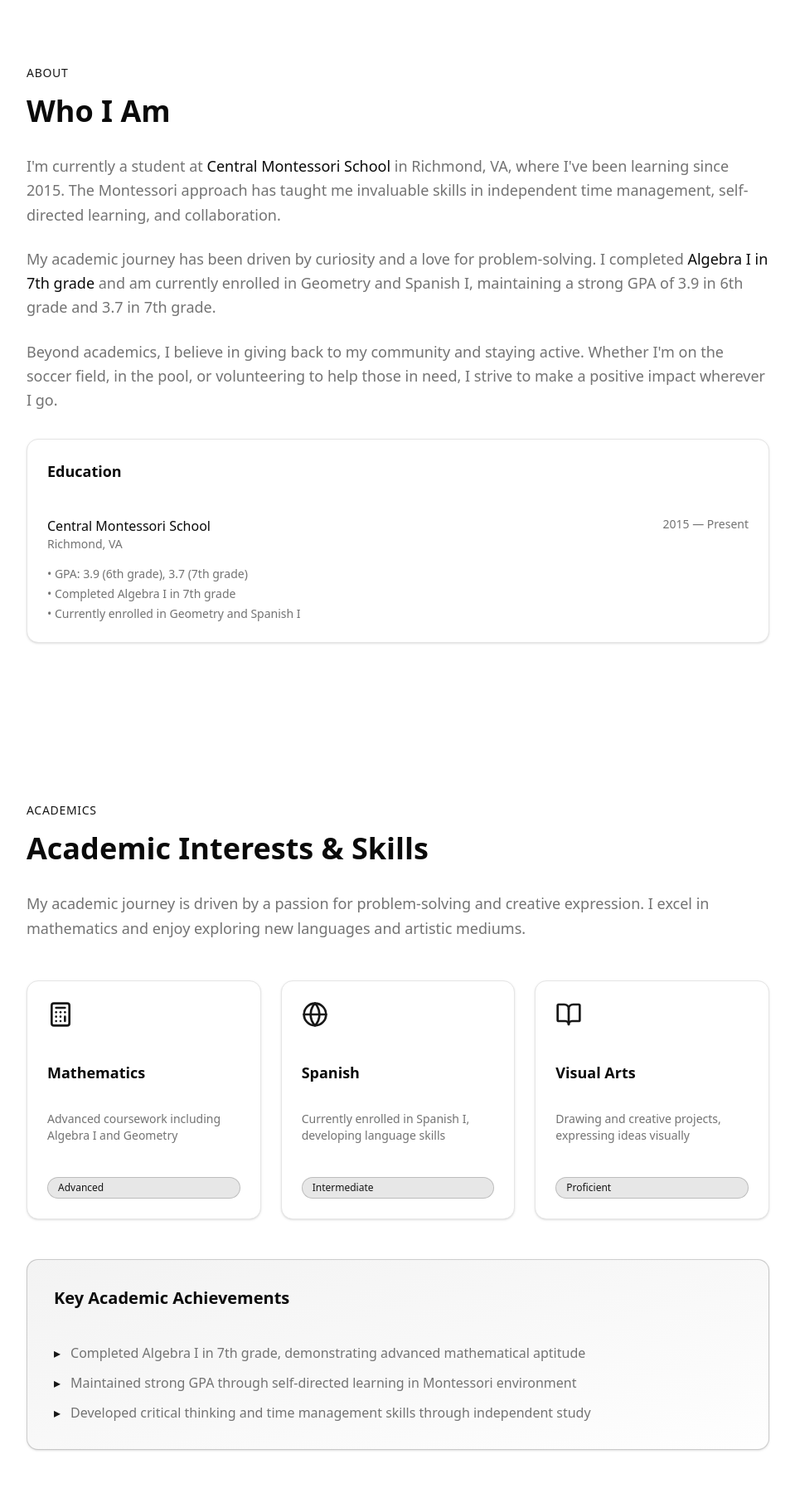
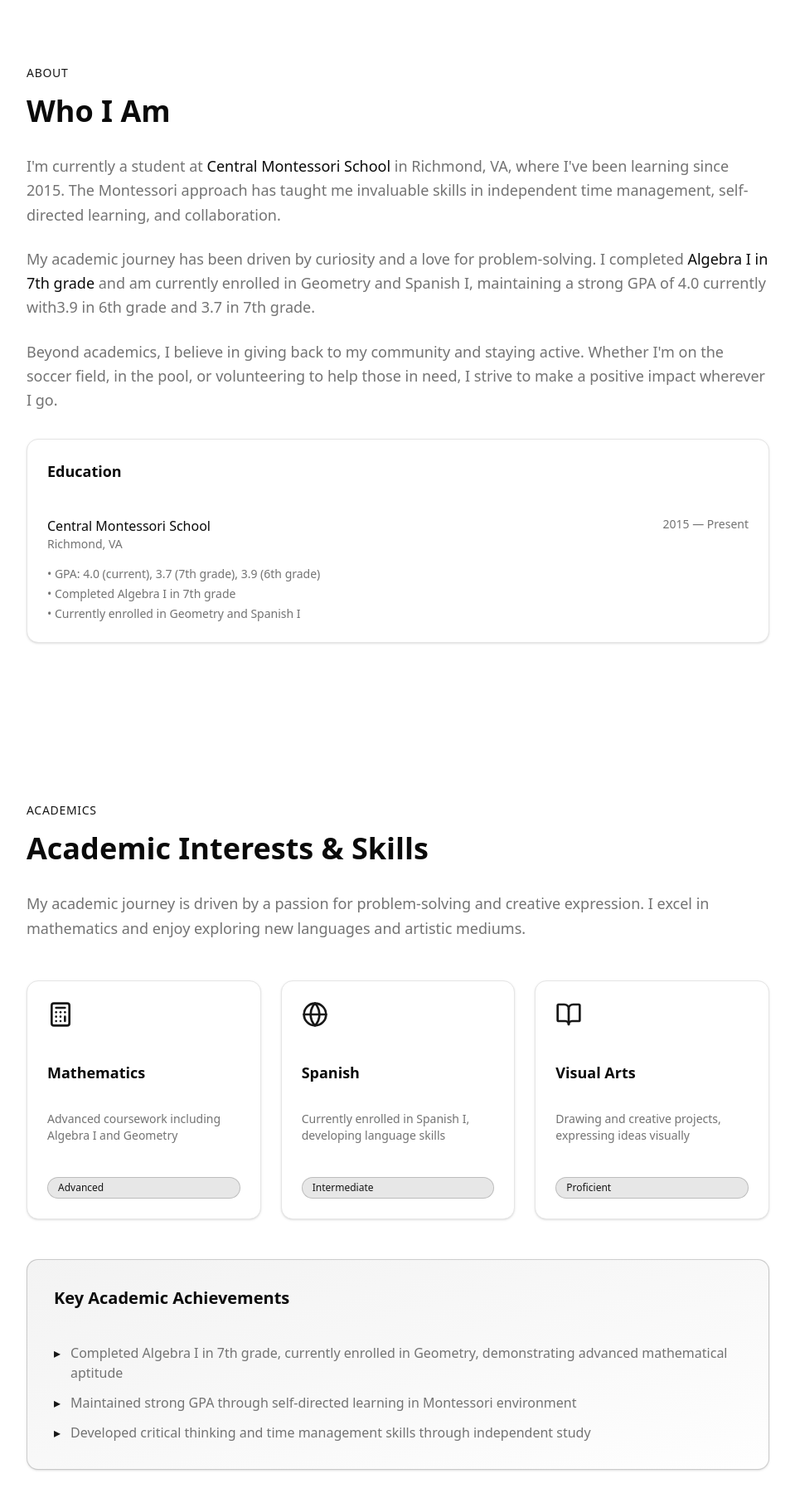
Before and after one commit to SpiderPax/Pax-School-Resume-with-paxGPT, a Next.js app: page / in a window 1280 px wide. Shown: the part 818-2630 px from the top of the page at 83% size, without its empty margins (272-1231 px from the left). Built offline with nearby package versions, Linux system fonts and the light colour scheme.

Commit message:
feat: semester updates

```diff
--- a/components/about.tsx
+++ b/components/about.tsx
@@ -17,7 +17,7 @@ export function About() {
           <p>
             My academic journey has been driven by curiosity and a love for problem-solving. I completed{" "}
             <span className="text-foreground font-medium">Algebra I in 7th grade</span> and am currently enrolled in
-            Geometry and Spanish I, maintaining a strong GPA of 3.9 in 6th grade and 3.7 in 7th grade.
+            Geometry and Spanish I, maintaining a strong GPA of 4.0 currently with3.9 in 6th grade and 3.7 in 7th grade.
           </p>
 
           <p>
@@ -37,7 +37,7 @@ export function About() {
               <span className="text-sm text-muted-foreground">2015 — Present</span>
             </div>
             <div className="mt-4 space-y-1 text-sm text-muted-foreground">
-              <p>• GPA: 3.9 (6th grade), 3.7 (7th grade)</p>
+              <p>• GPA: 4.0 (current), 3.7 (7th grade), 3.9 (6th grade)</p>
               <p>• Completed Algebra I in 7th grade</p>
               <p>• Currently enrolled in Geometry and Spanish I</p>
             </div>
--- a/components/academics.tsx
+++ b/components/academics.tsx
@@ -57,7 +57,7 @@ export function Academics() {
           <ul className="space-y-3 text-muted-foreground">
             <li className="flex items-start">
               <span className="text-primary mr-3">▸</span>
-              <span>Completed Algebra I in 7th grade, demonstrating advanced mathematical aptitude</span>
+              <span>Completed Algebra I in 7th grade, currently enrolled in Geometry, demonstrating advanced mathematical aptitude</span>
             </li>
             <li className="flex items-start">
               <span className="text-primary mr-3">▸</span>
```
